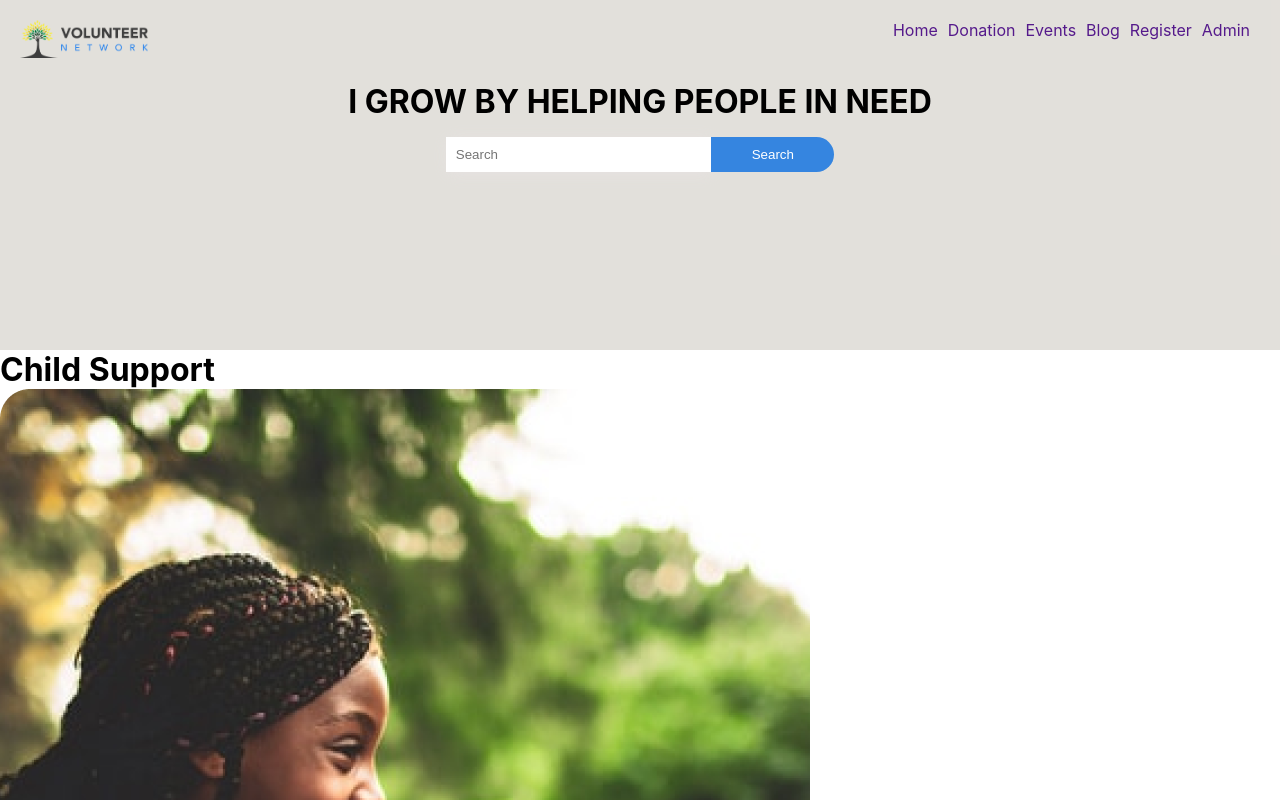
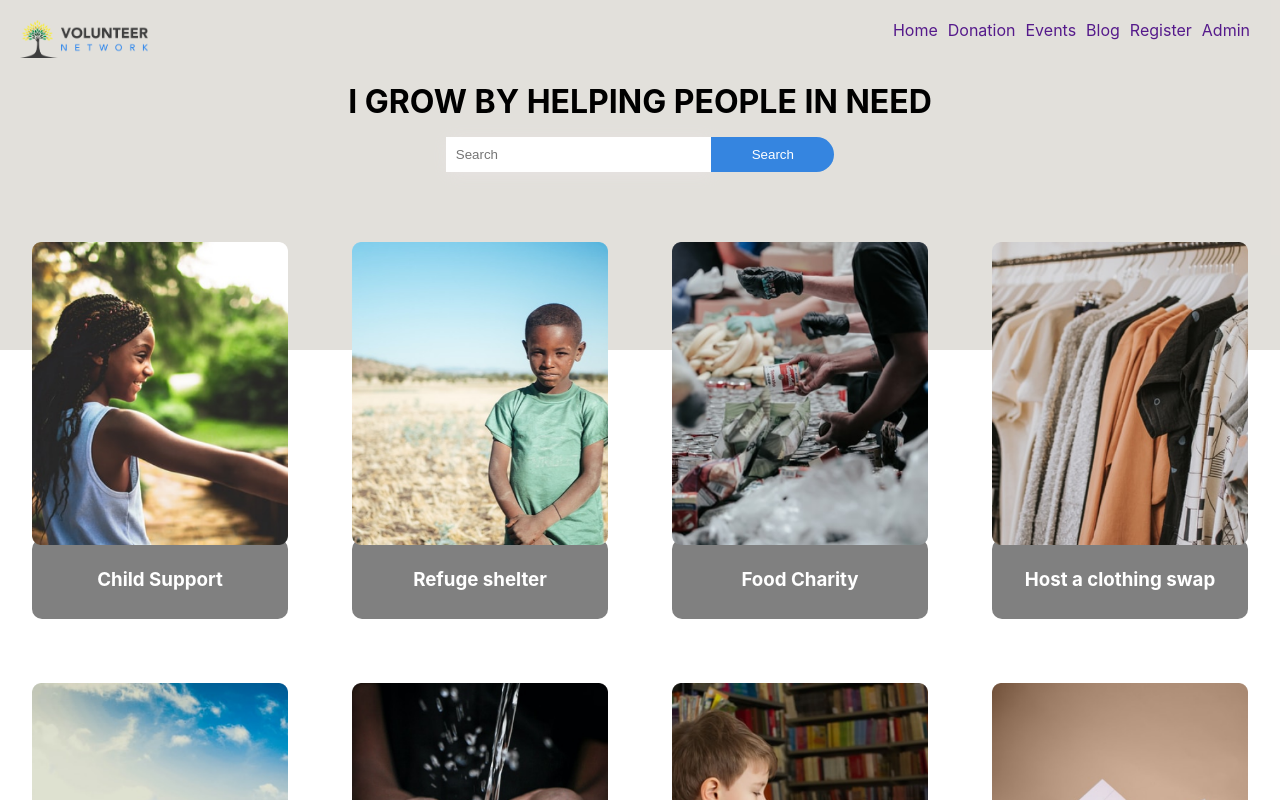
Before and after one commit to Mutasim-Shatil/volunteer-network, a React (Create React App) app: page / in a window 1280 px wide. Shown: the top 800 px of the page. Built offline with nearby package versions, Linux system fonts and the light colour scheme.

Commit message:
add hero component

```diff
--- /dev/null
+++ b/src/components/Home/Hero.css
@@ -0,0 +1,28 @@
+.hero {
+    display: grid;
+    grid-template-columns: repeat(4, 1fr);
+    margin-top: -140px;
+}
+.category {
+    /* width: 250px; */
+    padding: 10%;
+    margin: 0 auto;
+    /* margin-bottom: 10px; */
+    border-radius: 10px;
+}
+.category img {
+    width: 100%;
+}
+.category h3 {
+    background-color: gray;
+    display: flex;
+    justify-content: center;
+    align-items: center;
+    color: white;
+    height: 80px;
+    margin-top: -10px;
+    border-radius: 10px;
+}
+.set-link {
+    text-decoration: none;
+}
--- a/src/components/Home/Hero.js
+++ b/src/components/Home/Hero.js
@@ -1,16 +1,20 @@
 import React from "react";
+import { Link } from "react-router-dom";
 import { Category } from "../../data/Data";
+import './Hero.css'
 
 const Hero = () => {
   const allCategories = Category;
   console.log(allCategories);
   return (
-    <div>
+    <div className="hero">
       {allCategories.map((category) => {
         return (
-          <div>
-            <h1>{category.title}</h1>
-            <img src={category.image} alt="" />
+          <div className="category">
+            <Link to={category.id} className='set-link'>
+              <img src={category.image} alt={category.title} />
+              <h3>{category.title}</h3>
+            </Link>
           </div>
         );
       })}
```
